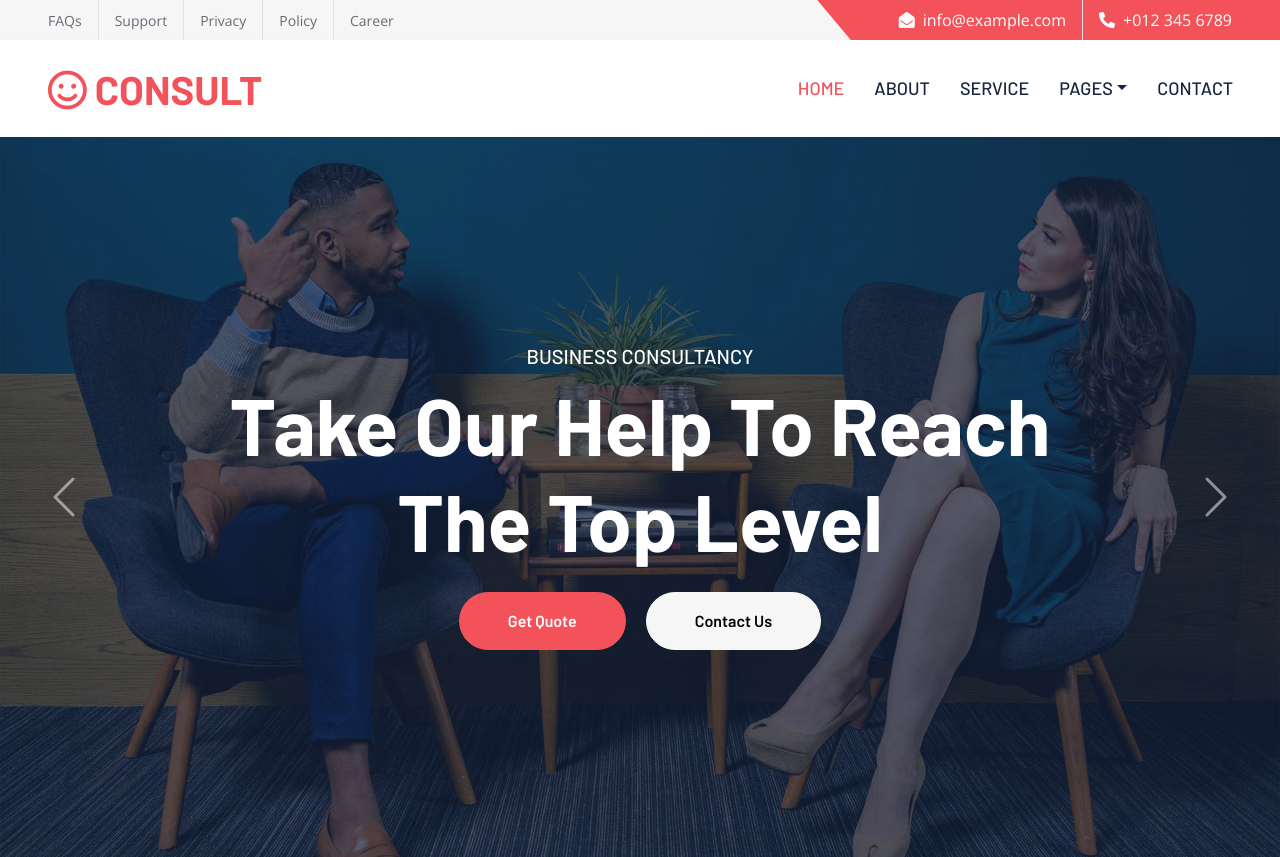
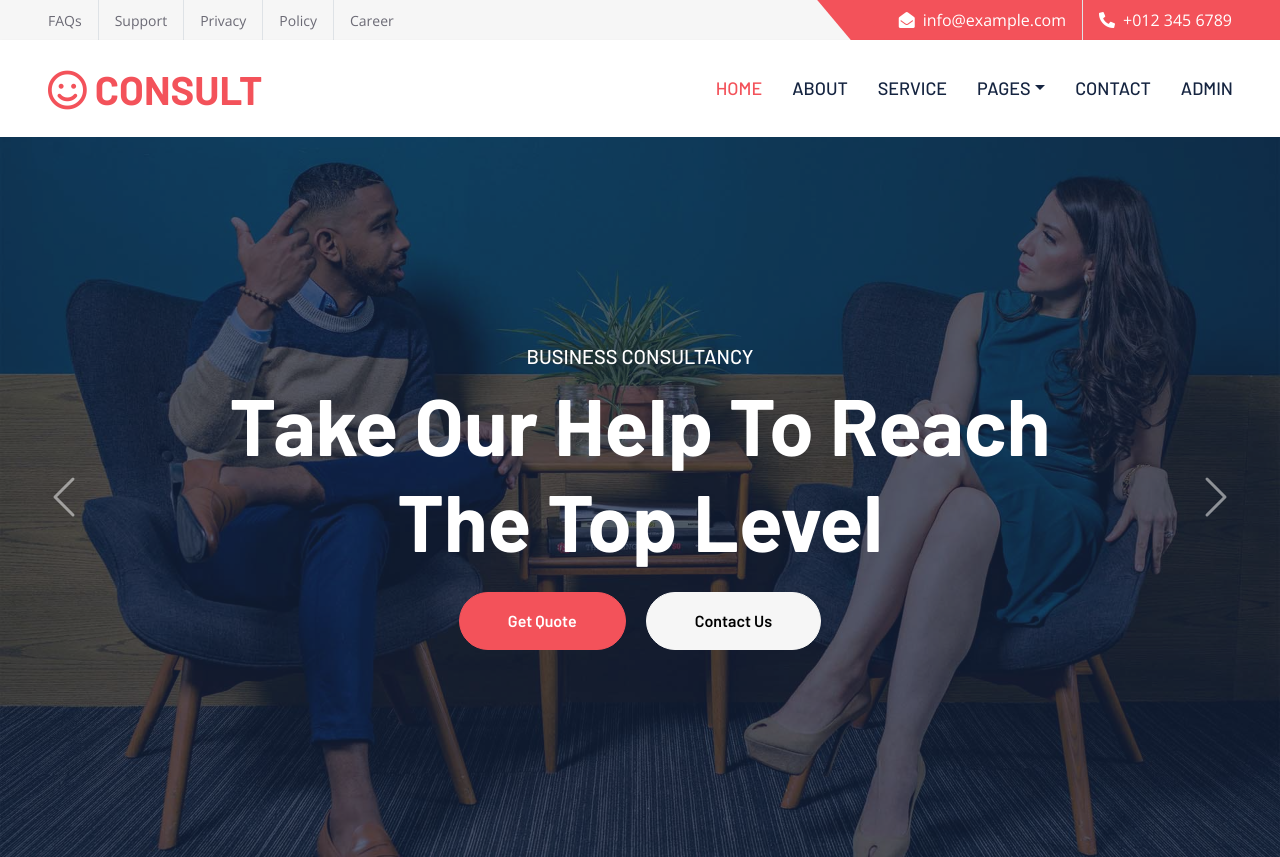
Before and after one commit to ashish0626/hpeui, a plain HTML site: page index.html in a window 1280 px wide. Shown: the top 857 px of the page. Drawn offline with nearby package versions, Linux system fonts and the light colour scheme.

Commit message:
Admin Tab added

```diff
--- a/index.html
+++ b/index.html
@@ -83,6 +83,7 @@
                     </div>
                 </div>
                 <a href="contact.html" class="nav-item nav-link">Contact</a>
+                <a href="contact.html" class="nav-item nav-link">Admin</a>
             </div>
         </div>
     </nav>
```
